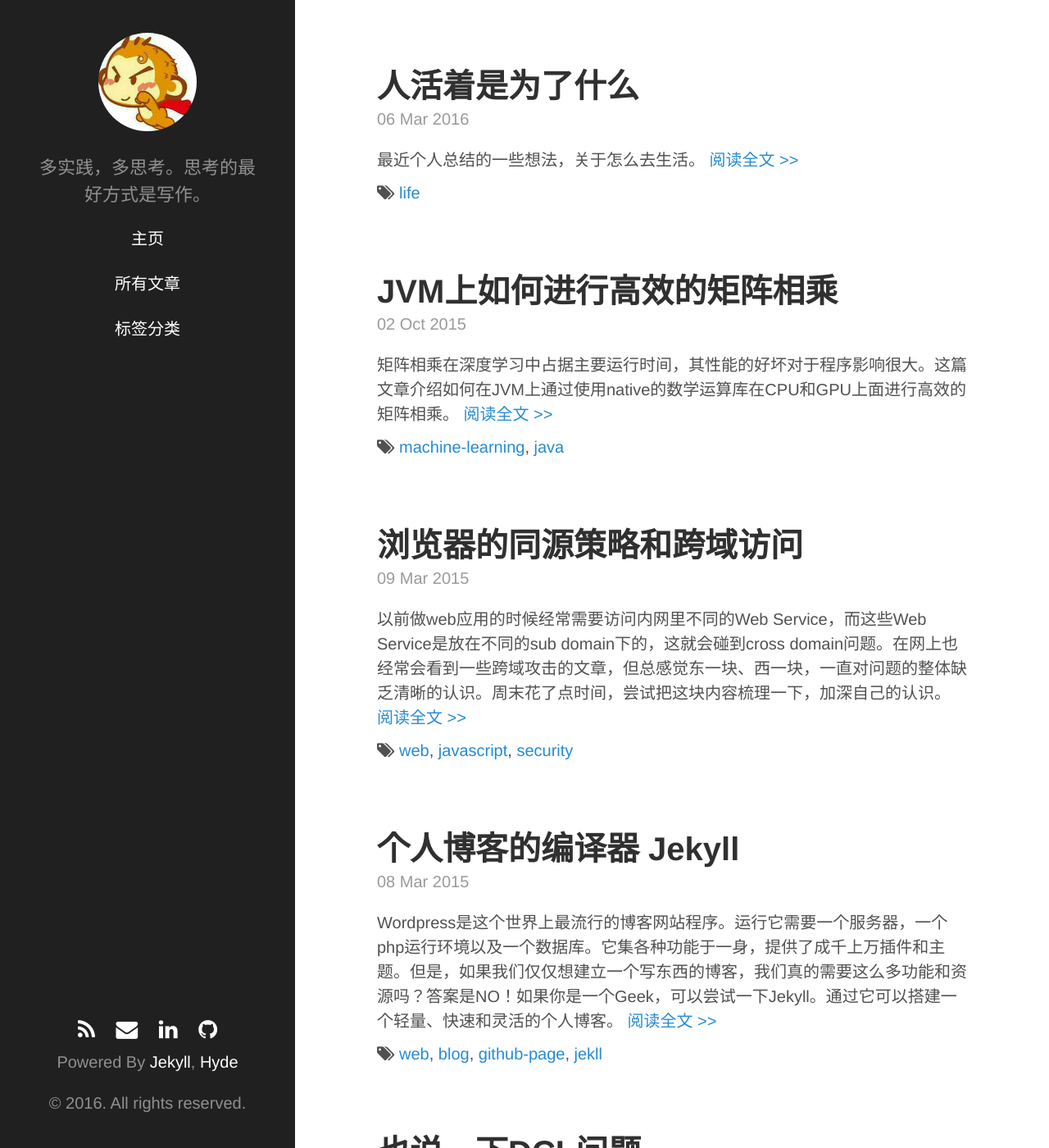
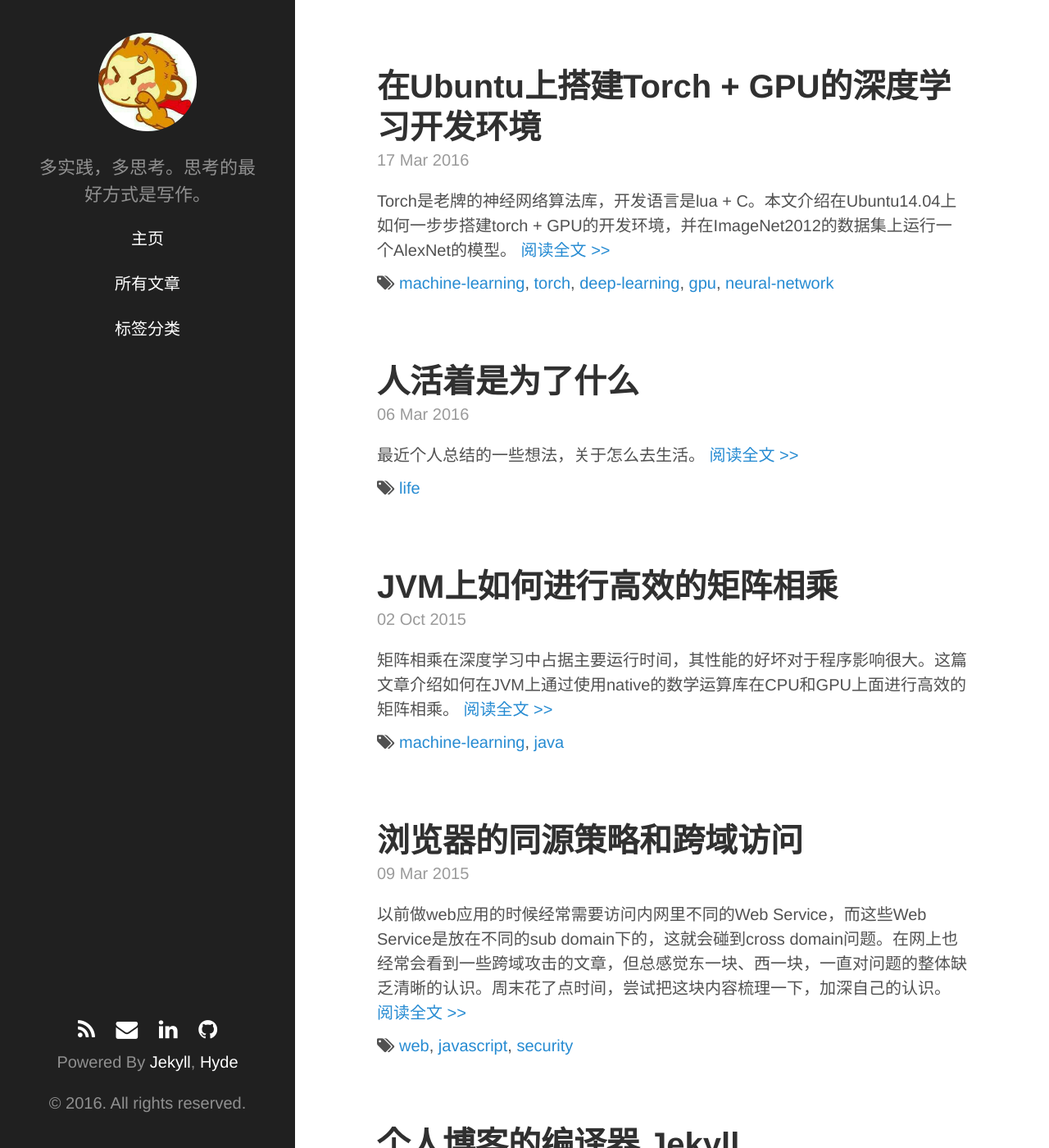
Before and after one commit to yiheng/yiheng.github.io, a Jekyll site: the page built from index.html, in a window 1280 px wide and 1400 px high. Shown: the whole window at 82% size. Built offline with Jekyll 4.4.1, drawn with Linux system fonts in a browser that asks for light colours; some web fonts are replaced; Markdown is read by kramdown in place of the engine named in the settings; the list of posts is cut into pages by our own code; some of the changed lines change nothing that is shown; some of the changed text lies outside the part shown.

Commit message:
new article

```diff
--- a/_posts/2016-03-06-what-is-happiness.md
+++ b/_posts/2016-03-06-what-is-happiness.md
@@ -7,29 +7,35 @@ tags: [life]
 
 人活着就是为了开心。
 
-活了28年，可以确认是这个道理了。以前也知道，但从没有这么肯定。
-
 所有其他的活动，都是为了这个目的。离开了这个目的，其他的都是扯淡。
 
-开心另一种说法就是幸福感。幸福感怎么来呢？这是个见仁见智的问题。我的理解是，幸福感的来源有很多，例如（排名不分先后）
+开心另一种说法就是幸福。幸福怎么来呢？这是个见仁见智的问题。我的理解是，幸福的来源有很多，例如（排名不分先后）
 
 1. 安全感
-2. 不孤独
+2. 被别人理解
 3. 更好的生活条件
 4. 自我认可和尊敬（注意：不是他人的认可和尊敬）
 5. 身体健康
-6. 帮助别人
+6. 让别人开心
 7. 亲情
-8. 满足个人的兴趣爱好
+8. 个人的兴趣爱好的满足
 
-这里有点马斯洛需求理论的意思，只是我这里列的更具体一些。
+这里有点马斯洛需求理论的意思，只是我这里列的更细一些。
 
-幸福感的来源是多方面的。我认为要保证多样性，单一的或少数的几个不能弥补其它大多数的缺失带来的损害。
+而具体的来说，可以从这几个方面着手。
 
-所以真正的追求幸福感，要设定多个方面的目标，管理好自己的时间，使自己能向这几个目标前进。具体的来说，这几个方面应该包括
+1. 建立自己的事业：对应4，6，8
+2. 组建家庭和结交朋友：对应1，2，6，7
+3. 获取财富：对应1，3
+4. 保持健康：对应5
+5. 发展业余爱好：对应8
 
-1. 事业上的成功（例如做出过贡献，建立了什么，领域里有影响力）：对应4，6，8
-2. 家庭和朋友：对应1，2，6，7
-3. 财富：对应1，3
-4. 健康：对应5
-5. 业余爱好：对应8
+更重要的一点，幸福的来源是多方面的。关键要保证多样性，单一的或少数的几个不能弥补其它大多数的缺失带来的损害。
+
+所以去追求幸福，管理好时间也很重要。
+
+经营自己的生活，不比经营公司简单。
+
+还有生活就像马拉松，不在于一时，而在于一世。
+
+最后，希望看到这些文字的你生活更加开心一点。
--- /dev/null
+++ b/_posts/2016-03-17-torch-on-ubuntu.md
@@ -0,0 +1,128 @@
+---
+layout: post
+title: 在Ubuntu上搭建Torch + GPU的深度学习开发环境
+abstract: Torch是老牌的神经网络算法库，开发语言是lua + C。本文介绍在Ubuntu14.04上如何一步步搭建torch + GPU的开发环境，并在ImageNet2012的数据集上运行一个AlexNet的模型。
+tags: [machine-learning,torch,deep-learning,gpu,neural-network]
+---
+
+前一段时间在折腾GPU和torch，遇到了一些坑。这里先把搭建环境这一块整理一下，省得之后到处查资料了。
+
+先说下环境，操作系统是ubuntu14.04，显卡是Nvidia K80，比较坑的一点是机器是在防火墙后面，往外网只能通过http和https的代理。
+
+首先瞄一下自己的显卡有没有被正确识别出来，没识别出来可以洗洗睡了。。。
+<pre style="overflow:auto;word-wrap:inherit;white-space:pre;">
+<code>lspci | grep -i nvidia</code>
+</pre>
+
+识别出来后先装个GCC。
+<pre style="overflow:auto;word-wrap:inherit;white-space:pre;">
+<code>sudo apt-get install build-essential</code>
+</pre>
+
+如果你也是在防火墙后面，要给apt加个代理，具体方式为在/etc/apt下面创建个apt.conf。里面加上
+<pre style="overflow:auto;word-wrap:inherit;white-space:pre;">
+<code>Acquire::http::Proxy "http://yourproxyaddress:proxyport";</code>
+</pre>
+
+然后装cuda，到[这里](https://developer.nvidia.com/cuda-downloads)上，选择linux然后x86_64然后Ubuntu然后14.04然后runfile（我就是不用deb你咬我啊），然后把URL拷到终端，用wget + URL下载runfile。然后
+<pre style="overflow:auto;word-wrap:inherit;white-space:pre;">
+<code>sudo + ./runfile</code>
+</pre>
+
+这里如果要代理的话，需要把http_proxy和https_proxy设上代理地址。
+<pre style="overflow:auto;word-wrap:inherit;white-space:pre;">
+<code>export http_proxy=http://yourproxyaddress:proxyport</code>
+<code>export https_proxy=http://yourproxyaddress:proxyport</code>
+</pre>
+
+使用sudo时自动使用代理
+<pre style="overflow:auto;word-wrap:inherit;white-space:pre;">
+<code>sudo visudo</code>
+</pre>
+然后加上
+<pre style="overflow:auto;word-wrap:inherit;white-space:pre;">
+<code>Defaults  env_keep += "http_proxy"</code>
+<code>Defaults  env_keep += "https_proxy"</code>
+</pre>
+
+装好了之后，脚本会好心提示把/usr/local/cuda的bin路径加到你的PATH里，还有把/usr/local/cuda的lib路径加到你的ld.so.conf.d下面（新建一个conf文件）。之后不要忘了跑下
+<pre style="overflow:auto;word-wrap:inherit;white-space:pre;">
+<code>source ~/.bashrc</code>
+<code>sudo ldconfig</code>
+</pre>
+让这些改动生效。
+
+这时候可以打一下nvidia-smi看下是否能把全部显卡显示出来。
+
+还有可以跑到刚刚安装上的nvdia samples文件夹下敲一下make，看看编译是否能正常通过。正常情况下会在bin文件夹下生成一堆可执行文件，跑一个应该能跑的起来。
+
+这样cuda就应该装好了。下一步装torch。
+
+先装个git
+<pre style="overflow:auto;word-wrap:inherit;white-space:pre;">
+<code>sudo apt-get install git</code>
+</pre>
+
+配置代理
+<pre style="overflow:auto;word-wrap:inherit;white-space:pre;">
+<code>git config --global http.proxy http://yourproxyaddress:proxyport</code>
+<code>git config --global https.proxy http://yourproxyaddress:proxyport</code>
+</pre>
+
+由于是在防火墙后面，所以git://之类的url就都要换成https://打头的才能用。可以让git自动替换
+<pre style="overflow:auto;word-wrap:inherit;white-space:pre;">
+<code>git config --global url.https://github.com/.insteadOf git://github.com/</code>
+</pre>
+
+然后
+<pre style="overflow:auto;word-wrap:inherit;white-space:pre;">
+<code>git clone https://github.com/torch/distro.git ~/torch --recursive</code>
+<code>cd ~/torch; bash install-deps;</code>
+<code>./install.sh</code>
+<code>source ~/.bashrc</code>
+</pre>
+
+在终端敲一下th，是否进入了torch的命令行环境？
+
+要让torch使用gpu做开发，还要装几个lua的包
+<pre style="overflow:auto;word-wrap:inherit;white-space:pre;">
+<code>luarocks install cutorch</code>
+<code>luarocks install cunn</code>
+</pre>
+
+到这里，开发环境基本就搞完了。可以跑个model来玩玩。
+
+到[这里](http://image-net.org/download-images)下载2012年的imagenet数据集（train和validation）。下载好之后，在下载的文件夹下面执行
+<pre style="overflow:auto;word-wrap:inherit;white-space:pre;">
+<code>mkdir train && mv ILSVRC2012_img_train.tar train/ && cd train</code>
+<code>tar -xvf ILSVRC2012_img_train.tar && rm -f ILSVRC2012_img_train.tar</code>
+<code>find . -name "*.tar" | while read NAME ; do mkdir -p "${NAME%.tar}"; tar -xvf "${NAME}" -C "${NAME%.tar}"; rm -f "${NAME}"; done
+</code>
+<code>cd ../ && mkdir val && mv ILSVRC2012_img_val.tar val/ && cd val && tar -xvf ILSVRC2012_img_val.tar
+</code>
+<code>wget -qO- https://raw.githubusercontent.com/soumith/imagenetloader.torch/master/valprep.sh | bash
+</code>
+</pre>
+
+然后把别人写好的代码拉下来。
+<pre style="overflow:auto;word-wrap:inherit;white-space:pre;">
+<code>git clone https://github.com/soumith/imagenet-multiGPU.torch.git</code>
+<code>cd imagenet-multiGPU.torch</code>
+<code>th main.lua -data path_to_imagenet_folder</code>
+</pre>
+
+就可以开始跑了.
+
+这个脚本有几个参数，例如
+
+-nGPU 用几个GPU跑
+
+-backend cudnn显卡跑，nn CPU跑
+
+-nDonkeys 读文件的线程数，一般是CPU的核数
+
+-netType 模型，默认AlexNetowtbn（带batch nomalization的单塔alexnet模型）
+
+到这里，你就有了一套torch的深度学习开发环境了。
+
+Happy to Hack！！！
```
